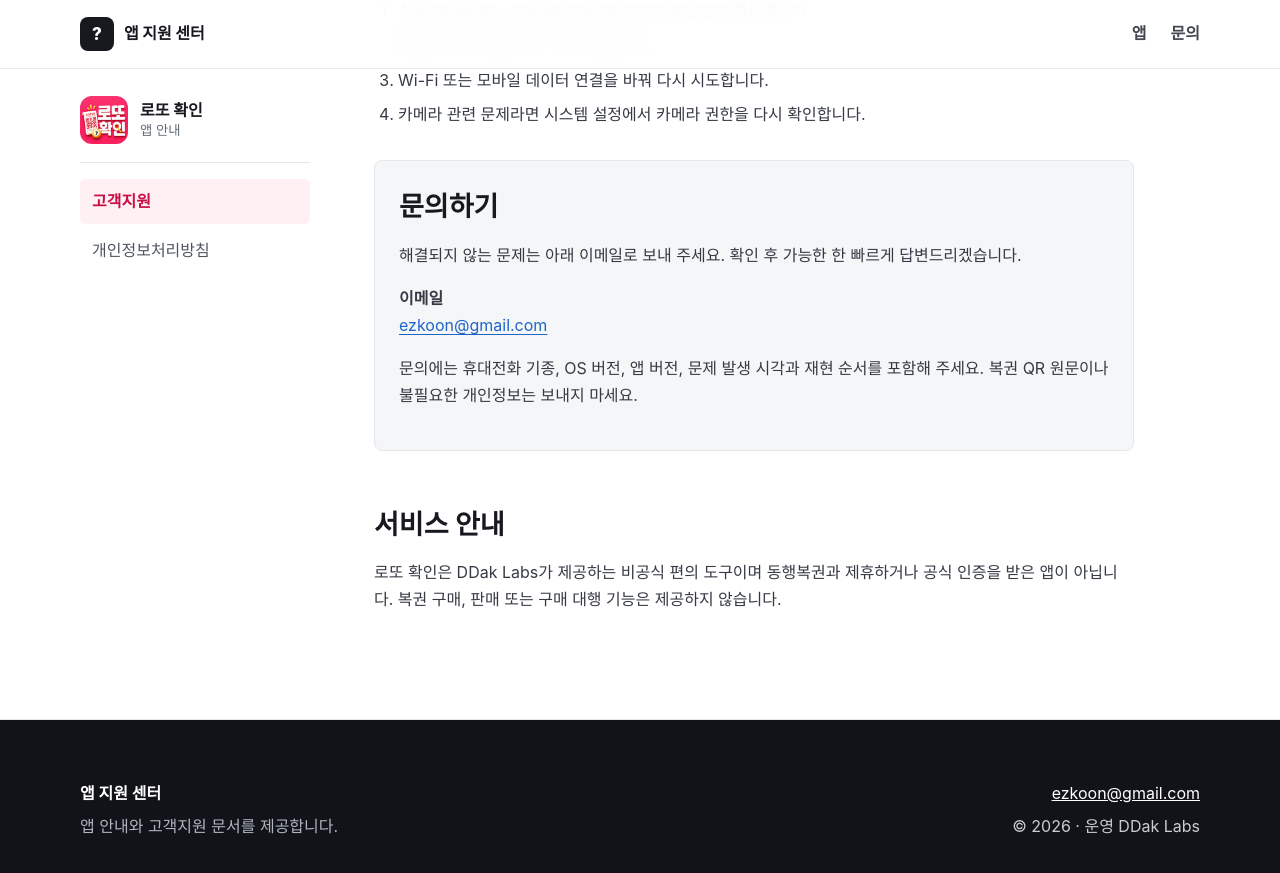
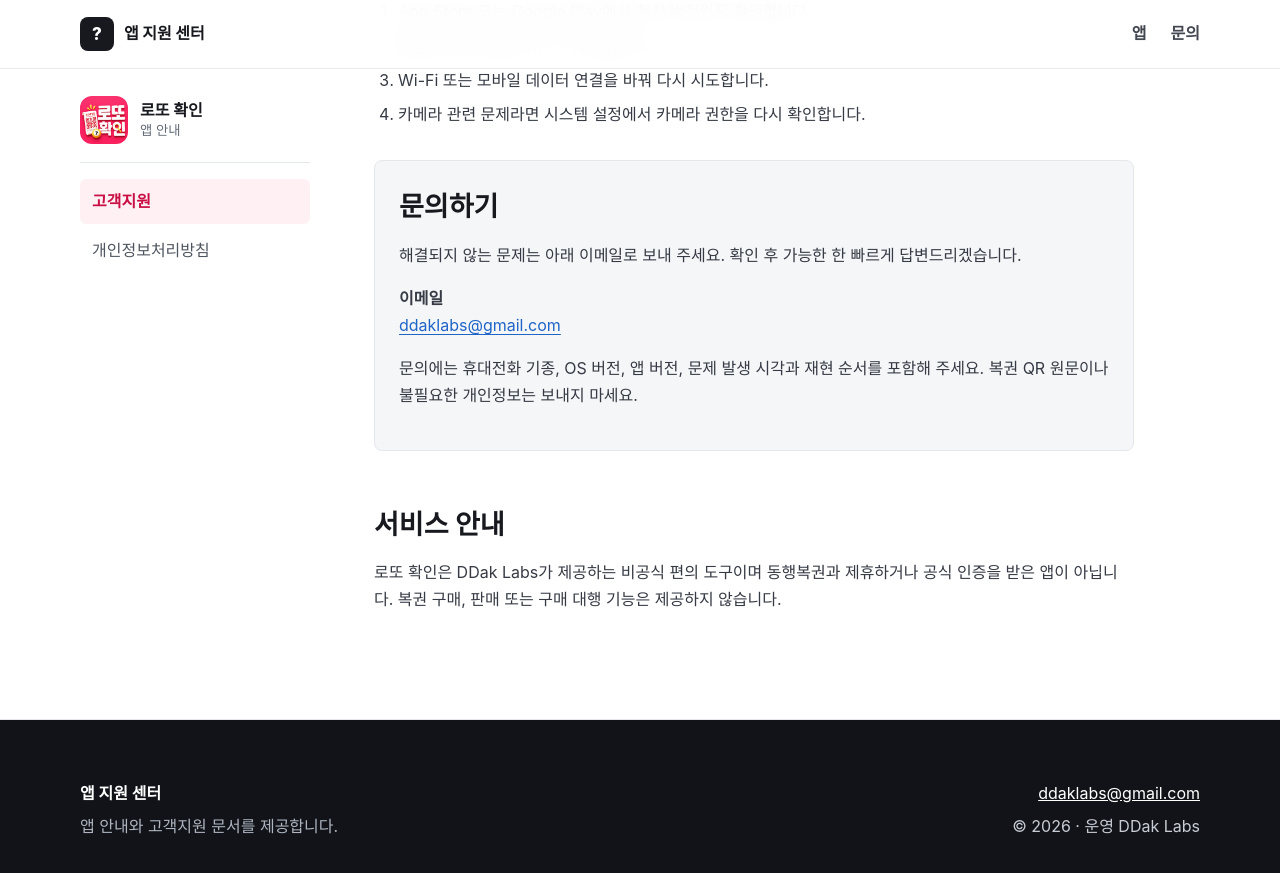
Before and after one commit to ddaklabs/ddaklabs.github.io, a Jekyll site: the page built from apps/lotto-check/support/ko-kr/index.md, in a window 1280 px wide and 900 px high, scrolled down 1705 px. Shown: the top 873 px of the window. Built offline with Jekyll 4.4.1, drawn with Linux system fonts in a browser that asks for light colours.

Commit message:
Update lotto support contact email

```diff
--- a/_config.yml
+++ b/_config.yml
@@ -10,7 +10,7 @@ markdown: kramdown
 
 company:
   name: DDak Labs
-  email: ezkoon@gmail.com
+  email: ddaklabs@gmail.com
 
 exclude:
   - Gemfile
--- a/apps/lotto-check/support/ko-kr/index.md
+++ b/apps/lotto-check/support/ko-kr/index.md
@@ -65,7 +65,7 @@ updated_at: 2026년 7월 14일
 <div class="contact-panel">
   <h2>문의하기</h2>
   <p>해결되지 않는 문제는 아래 이메일로 보내 주세요. 확인 후 가능한 한 빠르게 답변드리겠습니다.</p>
-  <p><strong>이메일</strong><br><a href="mailto:ezkoon@gmail.com?subject=%5B%EB%A1%9C%EB%98%90%20%ED%99%95%EC%9D%B8%5D%20%EB%AC%B8%EC%9D%98">ezkoon@gmail.com</a></p>
+  <p><strong>이메일</strong><br><a href="mailto:ddaklabs@gmail.com?subject=%5B%EB%A1%9C%EB%98%90%20%ED%99%95%EC%9D%B8%5D%20%EB%AC%B8%EC%9D%98">ddaklabs@gmail.com</a></p>
   <p>문의에는 휴대전화 기종, OS 버전, 앱 버전, 문제 발생 시각과 재현 순서를 포함해 주세요. 복권 QR 원문이나 불필요한 개인정보는 보내지 마세요.</p>
 </div>
 
```
Also changed, not shown: apps/lotto-check/privacy/ko-kr/index.md (+1 -1 lines).
